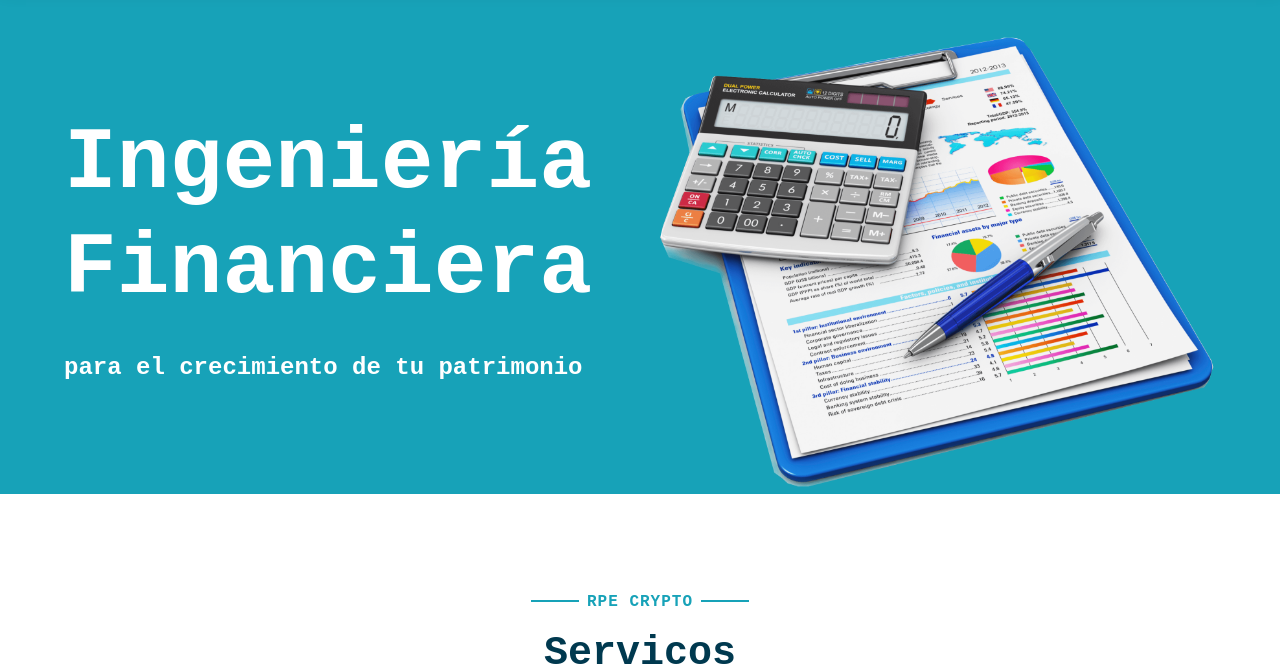
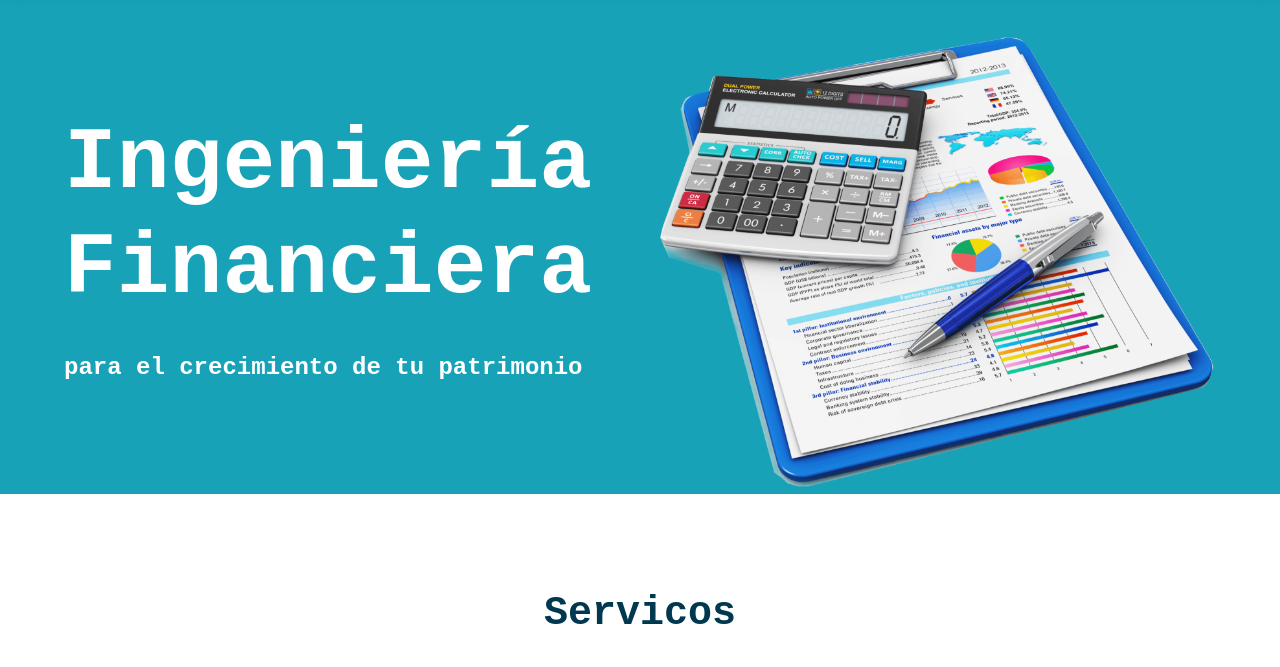
Before and after one commit to RPECrypto/rpecrypto.github.io, a plain HTML site: page index.html in a window 1280 px wide. Shown: the part 127-794 px from the top of the page. Drawn offline with nearby package versions, Linux system fonts and the light colour scheme.

Commit message:
Update index.html

```diff
--- a/index.html
+++ b/index.html
@@ -85,7 +85,6 @@
     <div class="container-fluid py-5">
         <div class="container p-0">
             <div class="text-center pb-2">
-                <p class="section-title px-5"><span class="px-2">RPE Crypto</span></p>
                 <h1 class="mb-4">Servicos</h1>
             </div>
             <div class="owl-carousel testimonial-carousel">
```
